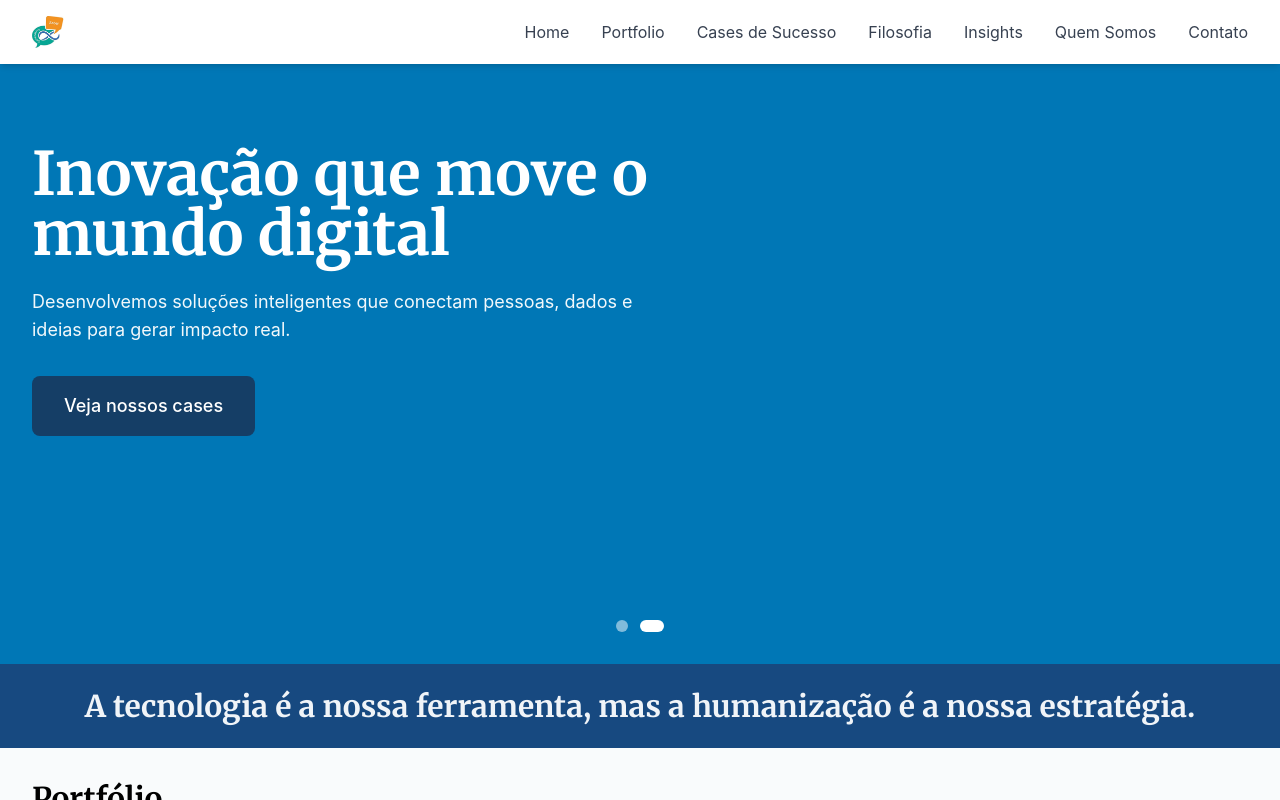
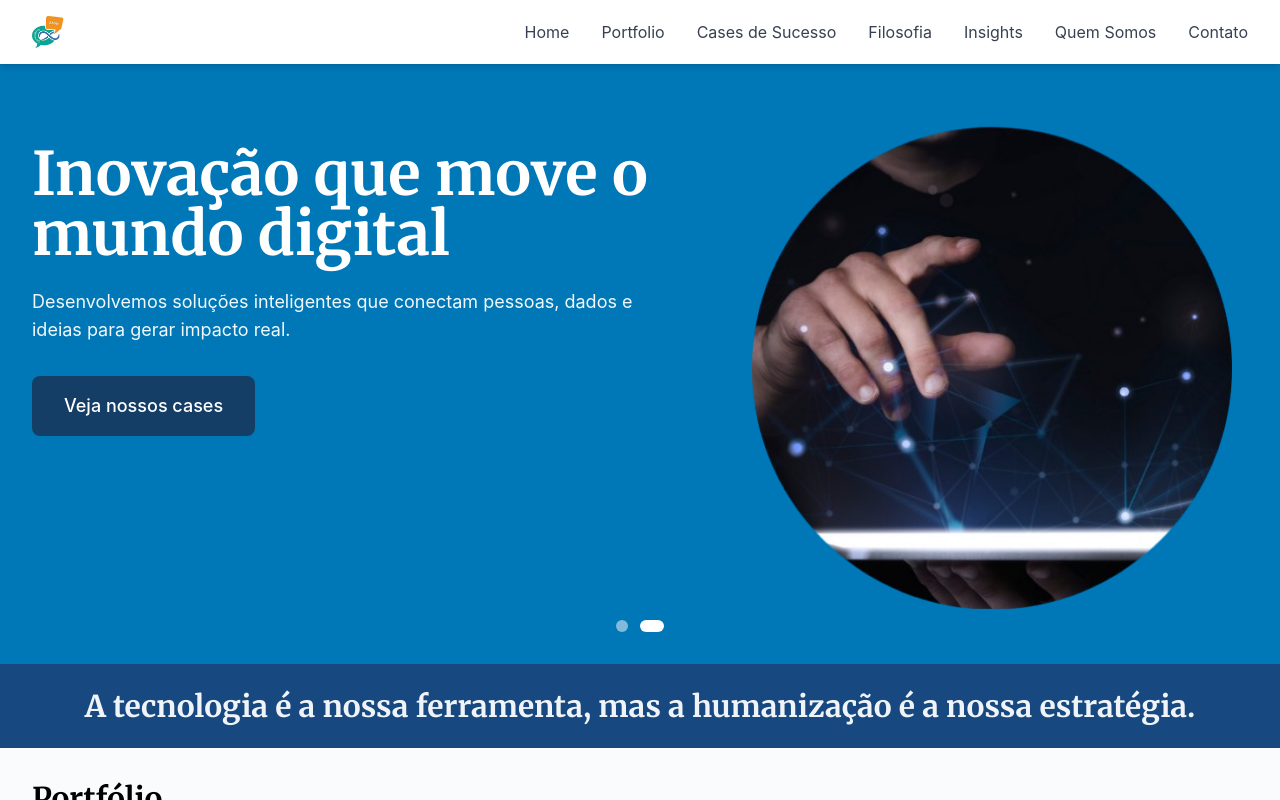
Before and after one commit to mariajulia-sg/site-saber-generativo, a React (Create React App) app in the folder frontend/: page / in a window 1280 px wide. Both pictures are taken after a click on the button 658 px from the left and 626 px from the top of the page. Shown: the top 800 px of the page. Built offline with nearby package versions, Linux system fonts and the light colour scheme; the HTML template or start-up script is replaced by a standard one.

Commit message:
add imagem

```diff
--- a/frontend/src/components/BannerSection.tsx
+++ b/frontend/src/components/BannerSection.tsx
@@ -1,7 +1,7 @@
 import React, { useEffect, useState } from "react";
 import { Link } from "react-router-dom";
 import Imagem from "../assets/imgs/banner1.png";
-
+import Imagem2 from "../assets/imgs/banner2.png";
 interface Banner {
   id: number;
   bgColor: string;
@@ -87,6 +87,23 @@
         />
       )}
 
+
+      {banner.id === 2 && (
+        <img
+          src={Imagem2}
+          alt="Banner ilustrativo"
+          className="
+            hidden lg:block
+            absolute inset-y-0 right-12
+            h-full w-auto
+            max-w-[480px]
+            object-contain
+            pointer-events-none select-none
+            z-10
+          "
+        />
+      )}
+
     <div
         className="
           absolute
```
Also changed, not shown: frontend/src/assets/imgs/banner2.png (added).
